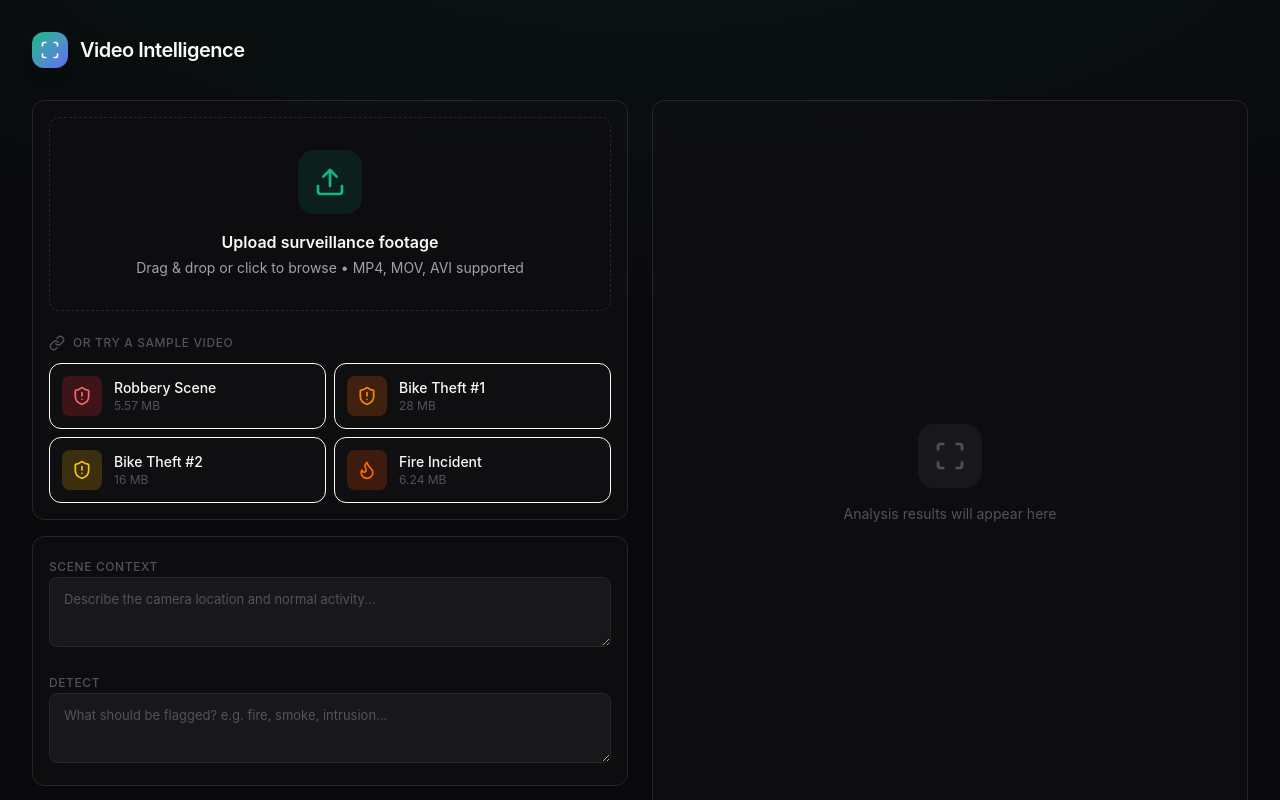
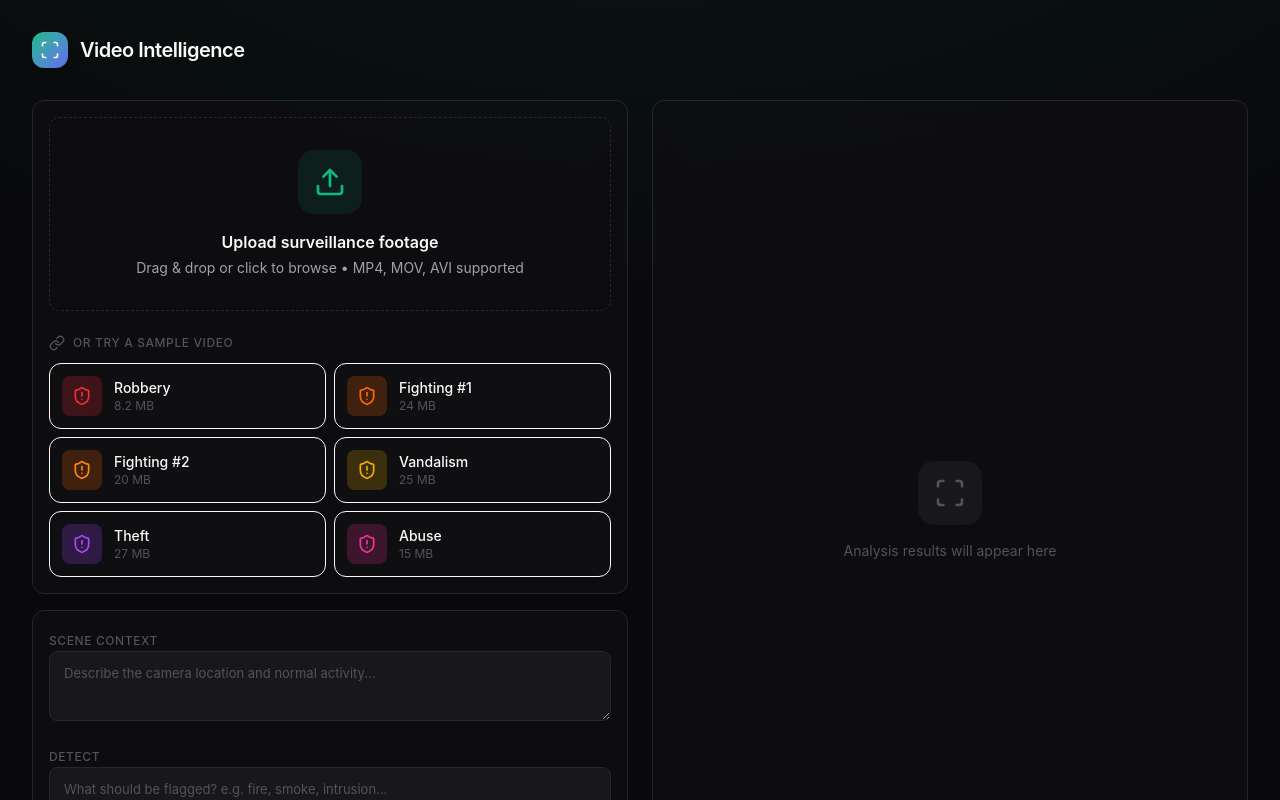
Before and after one commit to shivamsark2001/demo-ai-vid-security, a Next.js app: page / in a window 1280 px wide. Shown: the top 800 px of the page. Built offline with nearby package versions, Linux system fonts and the light colour scheme.

Commit message:
feat: update 6 sample videos

```diff
--- a/src/components/VideoUpload.tsx
+++ b/src/components/VideoUpload.tsx
@@ -1,53 +1,75 @@
 'use client';
 
 import { useCallback, useState } from 'react';
-import { Upload, Film, X, FileVideo, Flame, ShieldAlert, Link } from 'lucide-react';
+import { Upload, Film, X, FileVideo, ShieldAlert, Link } from 'lucide-react';
 
 // Sample videos for demo
 export const SAMPLE_VIDEOS = [
   {
     id: 'robbery',
-    name: 'Robbery Scene',
-    url: 'https://82qj2yqd8lzq6kc0.public.blob.vercel-storage.com/Robbery069_x264.mp4',
-    size: '5.57 MB',
+    name: 'Robbery',
+    url: 'https://82qj2yqd8lzq6kc0.public.blob.vercel-storage.com/Robbery004_x264.mp4',
+    size: '8.2 MB',
     icon: ShieldAlert,
-    color: 'text-red-400',
+    color: 'text-red-500',
     bgColor: 'bg-red-500/20',
     suggestedContext: 'Store or bank surveillance camera',
     suggestedTargets: 'Robbery, theft, armed threat, aggressive behavior',
   },
   {
-    id: 'stealing1',
-    name: 'Bike Theft #1',
-    url: 'https://82qj2yqd8lzq6kc0.public.blob.vercel-storage.com/Stealing006_x264.mp4',
-    size: '28 MB',
+    id: 'fighting1',
+    name: 'Fighting #1',
+    url: 'https://82qj2yqd8lzq6kc0.public.blob.vercel-storage.com/Fighting046_x264.mp4',
+    size: '24 MB',
+    icon: ShieldAlert,
+    color: 'text-orange-500',
+    bgColor: 'bg-orange-500/20',
+    suggestedContext: 'Public area or street surveillance camera',
+    suggestedTargets: 'Fighting, physical assault, violence, aggressive behavior',
+  },
+  {
+    id: 'fighting2',
+    name: 'Fighting #2',
+    url: 'https://82qj2yqd8lzq6kc0.public.blob.vercel-storage.com/Fighting020_x264.mp4',
+    size: '20 MB',
     icon: ShieldAlert,
     color: 'text-orange-400',
     bgColor: 'bg-orange-500/20',
-    suggestedContext: 'Outdoor parking or bike rack surveillance camera',
-    suggestedTargets: 'Bike theft, stealing bicycle, cutting lock, unauthorized removal',
+    suggestedContext: 'Public area or street surveillance camera',
+    suggestedTargets: 'Fighting, physical assault, violence, aggressive behavior',
   },
   {
-    id: 'stealing2',
-    name: 'Bike Theft #2',
-    url: 'https://82qj2yqd8lzq6kc0.public.blob.vercel-storage.com/Stealing012_x264.mp4',
-    size: '16 MB',
+    id: 'vandalism',
+    name: 'Vandalism',
+    url: 'https://82qj2yqd8lzq6kc0.public.blob.vercel-storage.com/Vandalism010_x264.mp4',
+    size: '25 MB',
     icon: ShieldAlert,
-    color: 'text-yellow-400',
+    color: 'text-yellow-500',
     bgColor: 'bg-yellow-500/20',
-    suggestedContext: 'Outdoor parking or bike rack surveillance camera',
-    suggestedTargets: 'Bike theft, stealing bicycle, suspicious behavior near bikes',
+    suggestedContext: 'Property or building exterior surveillance camera',
+    suggestedTargets: 'Vandalism, property damage, graffiti, destruction',
   },
   {
-    id: 'fire',
-    name: 'Fire Incident',
-    url: 'https://82qj2yqd8lzq6kc0.public.blob.vercel-storage.com/WhatsApp%20Video%202026-01-21%20at%2018.54.28.mp4',
-    size: '6.24 MB',
-    icon: Flame,
-    color: 'text-orange-500',
-    bgColor: 'bg-orange-600/20',
-    suggestedContext: 'Building or facility surveillance camera',
-    suggestedTargets: 'Fire, smoke, flames, burning, safety hazard',
+    id: 'theft',
+    name: 'Theft',
+    url: 'https://82qj2yqd8lzq6kc0.public.blob.vercel-storage.com/Stealing006_x264.mp4',
+    size: '27 MB',
+    icon: ShieldAlert,
+    color: 'text-purple-500',
+    bgColor: 'bg-purple-500/20',
+    suggestedContext: 'Store or parking area surveillance camera',
+    suggestedTargets: 'Theft, stealing, shoplifting, unauthorized removal',
+  },
+  {
+    id: 'abuse',
+    name: 'Abuse',
+    url: 'https://82qj2yqd8lzq6kc0.public.blob.vercel-storage.com/Abuse001_x264.mp4',
+    size: '15 MB',
+    icon: ShieldAlert,
+    color: 'text-pink-500',
+    bgColor: 'bg-pink-500/20',
+    suggestedContext: 'Indoor or facility surveillance camera',
+    suggestedTargets: 'Abuse, physical harm, assault, mistreatment',
   },
 ];
 
```
